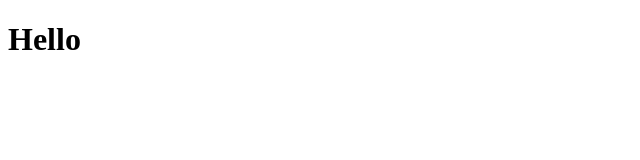
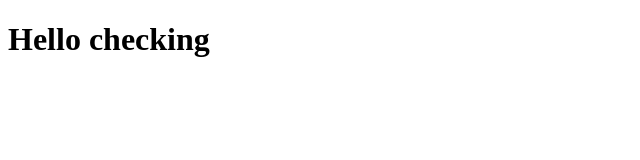
Before and after one commit to SaiNayanK/courseraTest, a plain HTML site: page index.html in a window 1280 px wide. Shown: the whole page, without its empty margins (0-640 px from the left). Drawn offline with Linux system fonts and the light colour scheme.

```diff
--- a/index.html
+++ b/index.html
@@ -4,6 +4,6 @@
 	<title>Hello</title>
 </head>
 <body>
-<h1>Hello</h1>
+<h1>Hello checking</h1>
 </body>
 </html>
```
